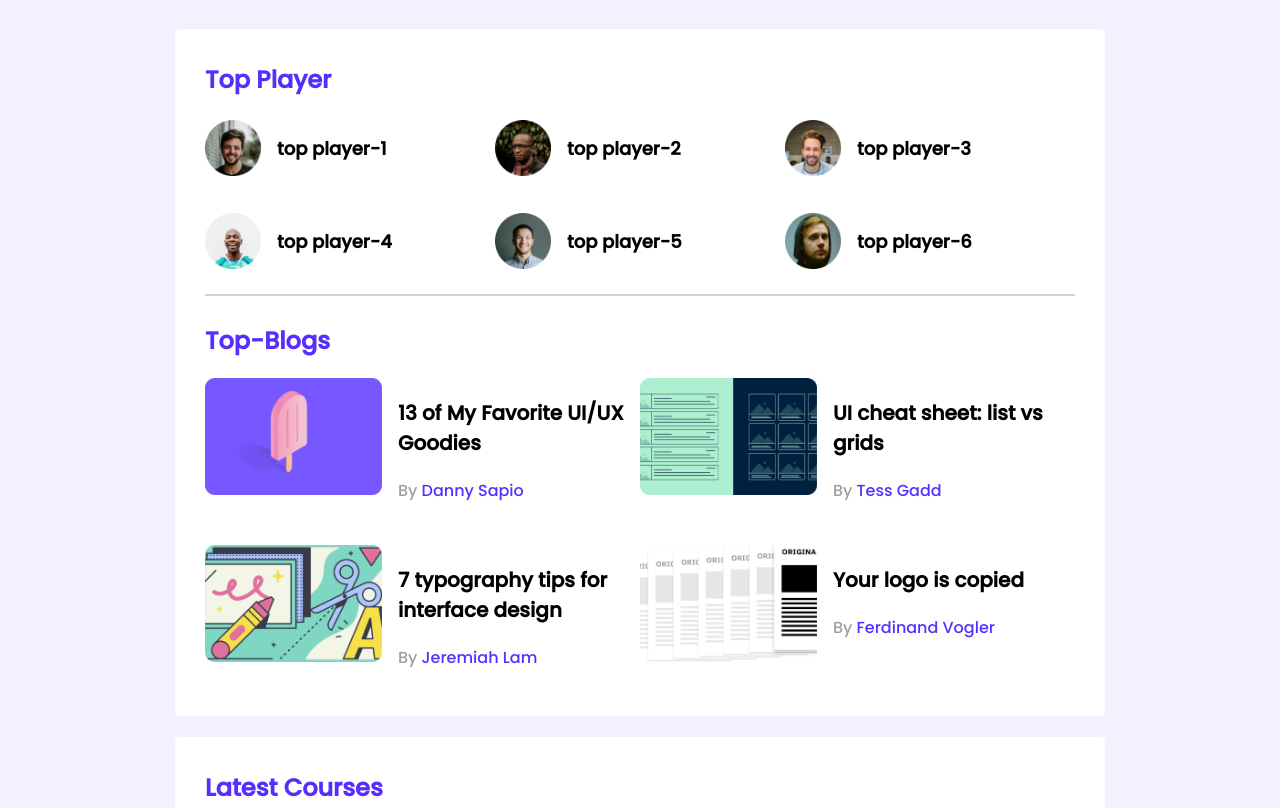
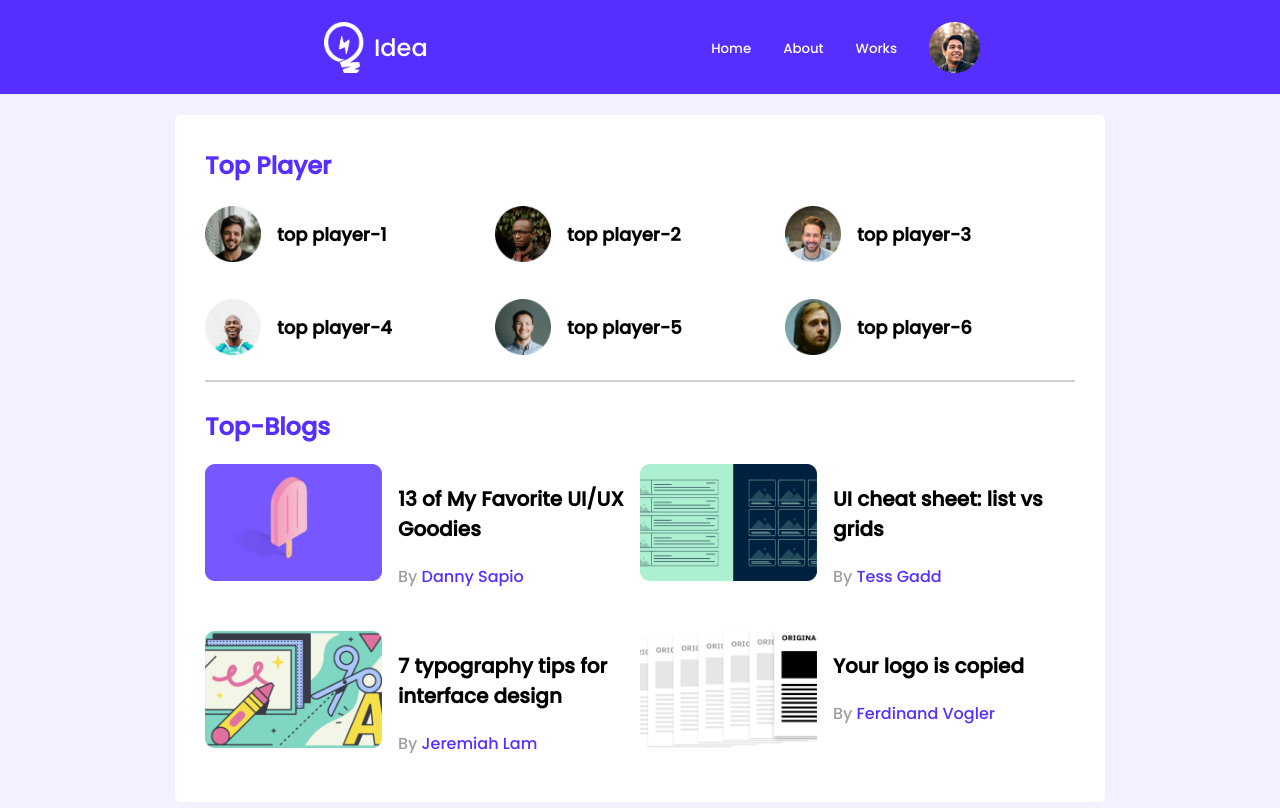
Before and after one commit to mehedialmamun21/leader-board-css3, a plain HTML site: page index.html in a window 1280 px wide. Shown: the top 808 px of the page. Drawn offline with Linux system fonts and the light colour scheme.

Commit message:
its all done

```diff
--- a/index.html
+++ b/index.html
@@ -15,6 +15,19 @@
 <body>
     <!-- header start -->
     <header>
+        <!-- navigation -->
+        <nav class="nav-bar">
+            <div class="nav-1">
+                <img class="nav-img1" src="images/icons/logo.png" alt="">
+                <a href="">Idea</a>
+            </div>
+            <div class="nav-2">
+                <a href=""><small>Home</small></a>
+                <a href=""><small>About</small></a>
+                <a href=""><small>Works</small></a>
+                <img class="nav-img2" src="images/icons/profile.png" alt="">
+            </div>
+        </nav>
 
     </header>
     <!-- header end -->
--- a/styles/style.css
+++ b/styles/style.css
@@ -4,7 +4,66 @@
 body{
     font-family: 'Poppins', sans-serif;
     background-color: #F3F1FF;
+    margin: 0;
 }
+/* ------------------------
+    navigation-styles
+--------------------- */
+.nav-bar{
+    width: 100%;
+    height: 94px;
+    background-color: #562EFF;
+    display: flex;
+    justify-content: space-between;
+    /* padding-left: 300px; */
+    /* padding-right: 300px; */
+}
+.nav-1{
+    display: flex;
+    align-items: center;
+    padding-left: 324px;
+}
+.nav-1 img{
+    width: 40px;
+    height: 51px;
+    color: #FFFFFF;
+}
+ /* .nav-1{
+    display: flex;
+    align-items: center; */
+
+.nav-1 a{
+    text-decoration: none;
+    font-size: 24px;
+    font-weight: 500;
+    color: #FFFFFF;
+    padding-left: 10px;
+}
+.nav-2{
+    display: flex;
+    align-items: center;
+    padding-right: 300px;
+}
+.nav-2 img{
+    width: 51px;
+    height: 51px;
+}
+.nav-2 a{
+    text-decoration: none;
+    font-size: 16px;
+    color: #FFFFFF;
+    padding-right: 32px;
+}
+/*
+
+
+.nav-img1{
+    padding-right: 15px;
+}
+.nav-img2{
+    padding-left: 20px;
+} */
+
 main{
     display: flex;
     flex-direction: column;
```
